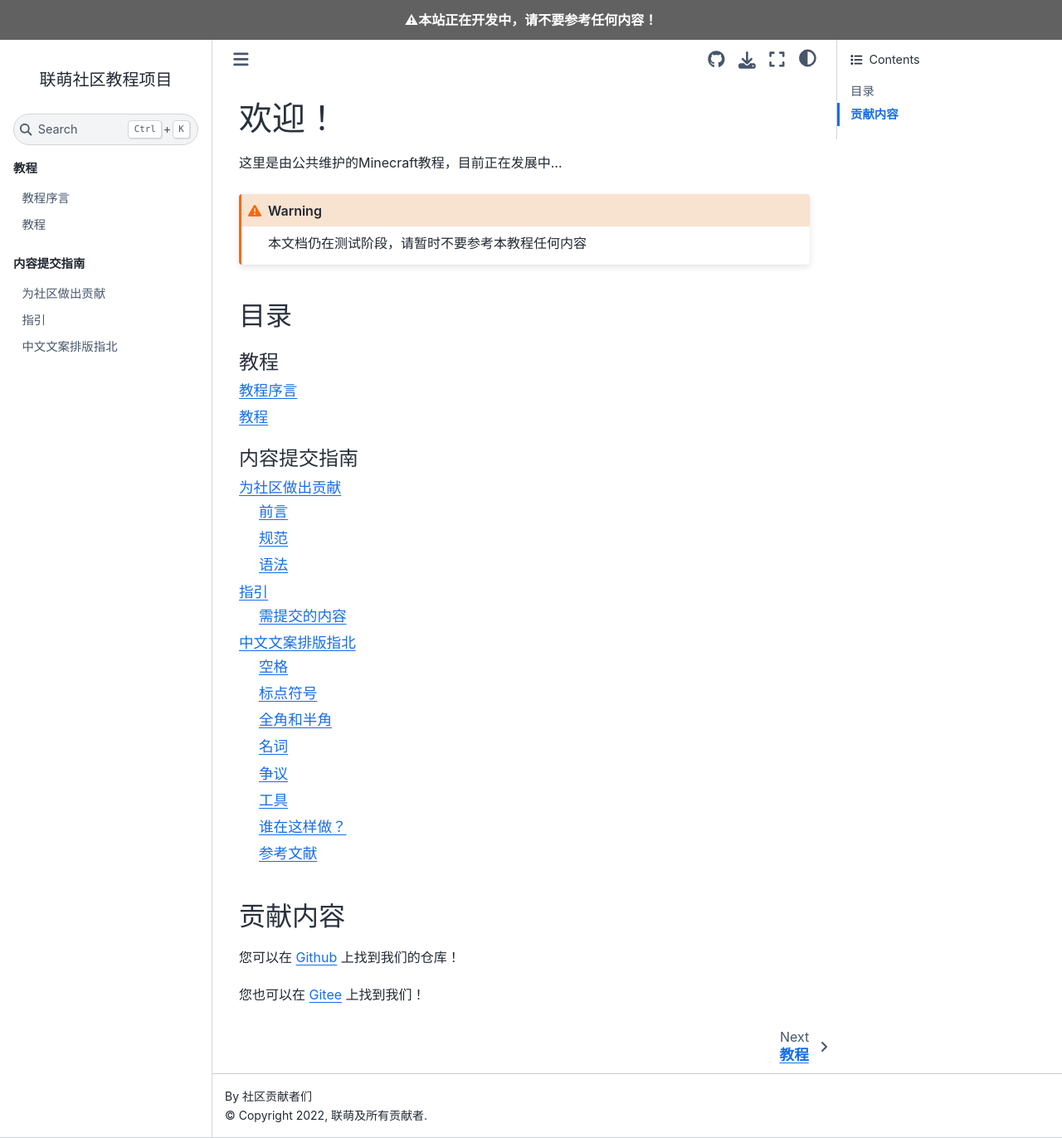
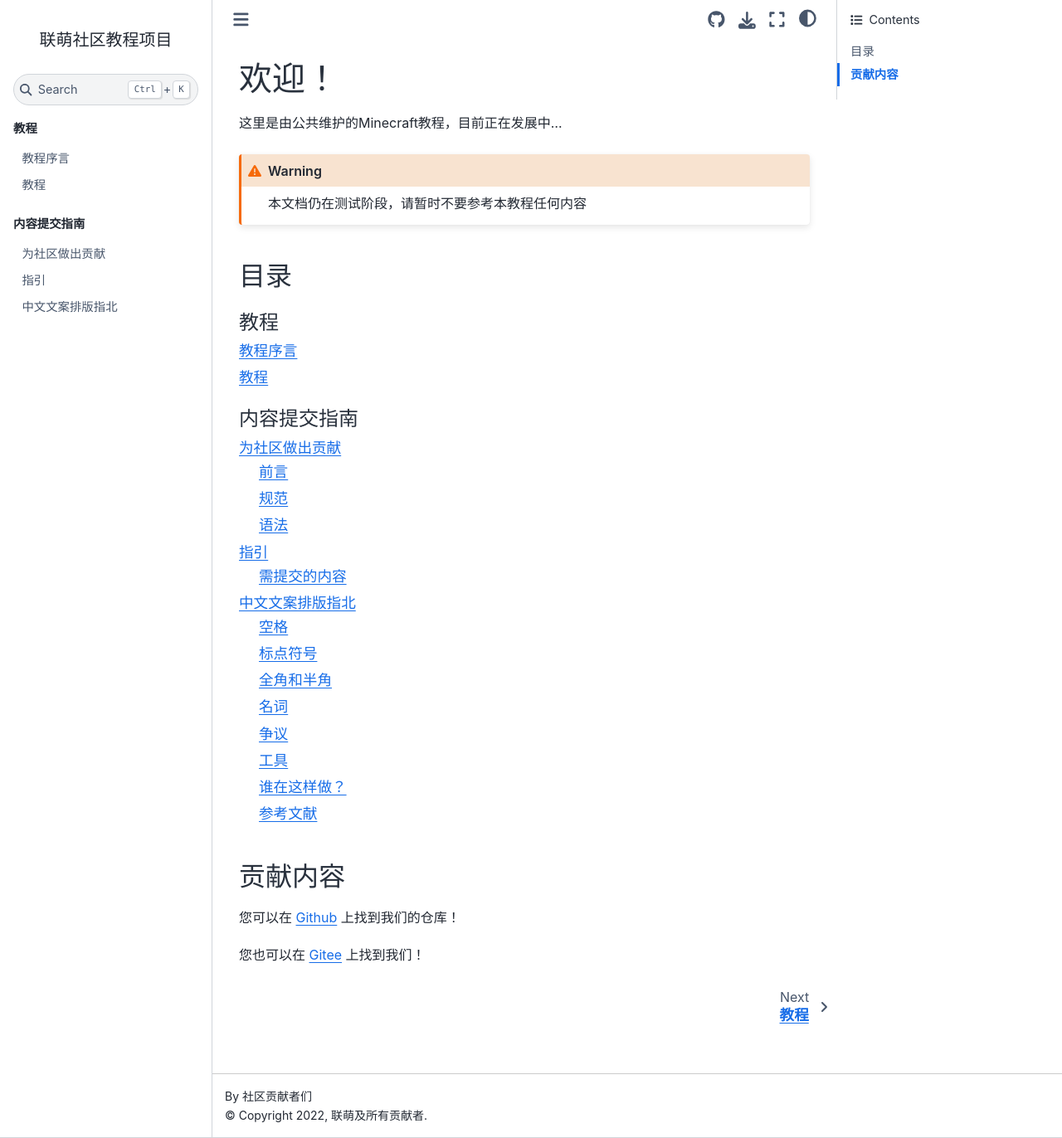
Before and after one commit to Lianmoe/Lianmoe-Tutorial, a Sphinx documentation site: the page built from docs/index.rst, in a window 1280 px wide and 1372 px high. Shown: the whole window at 83% size. Built offline with Sphinx 7.4.7 and the Sphinx Book theme 1.1.4, drawn with Linux system fonts in a browser that asks for light colours.

Commit message:
Update conf.py

```diff
--- a/docs/conf.py
+++ b/docs/conf.py
@@ -53,7 +53,6 @@ html_theme = 'sphinx_book_theme'
 html_theme_options = {
     "repository_url": "https://github.com/Lianmoe/Lianmoe-Tutorial",
     "use_repository_button": True,
-    "announcement": " <p> ⚠本站正在开发中，请不要参考任何内容！</p> ",
     "extra_navbar": "111"
 }
 html_logo = "/images/Bookicon.webp"
```
